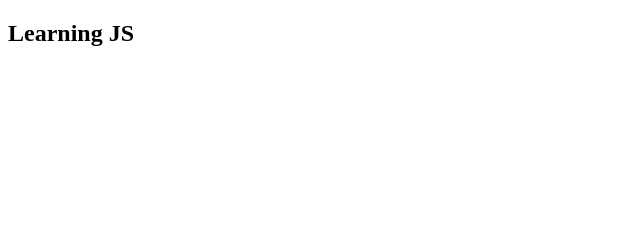
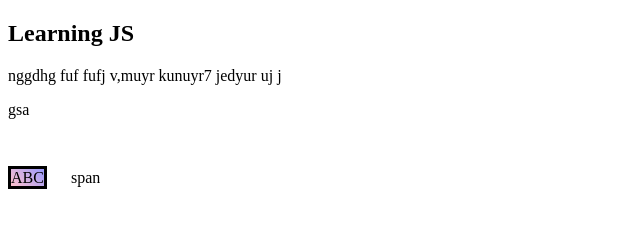
Before and after one commit to TamannaSingh06/js_intro, a plain HTML site: page index.html in a window 1280 px wide. Shown: the whole page, without its empty margins (0-640 px from the left). Drawn offline with Linux system fonts and the light colour scheme.

Commit message:
box model

```diff
--- a/index.html
+++ b/index.html
@@ -3,11 +3,17 @@
 <head>
     <meta charset="UTF-8">
     <meta name="viewport" content="width=device-width, initial-scale=1.0">
-     <script type="module" src="./app.js"></script>
+    <link rel="stylesheet" href="styles.css">
+    <!-- <script type="module" src="./app.js"></script> -->
     <title>Document</title>
-    <h2>Learning JS</h2>
 </head>
 <body>
-
+    <h2>Learning JS</h2>
+    <p>nggdhg fuf fufj v,muyr kunuyr7 jedyur uj j </p>
+    <div>
+        gsa
+    </div>
+    <div class="btn">ABC</div>
+    <span class="eg">span</span>
 </body>
 </html>
--- /dev/null
+++ b/styles.css
@@ -0,0 +1,12 @@
+.btn{
+    box-sizing: border-box;
+    width: 100px;
+    background: linear-gradient(45deg, pink, rgb(154, 154, 253));
+    display: inline;
+    border: 3px solid black;
+}
+
+span.eg{
+    display: inline-block;
+    margin: 50px 20px;
+}
```
